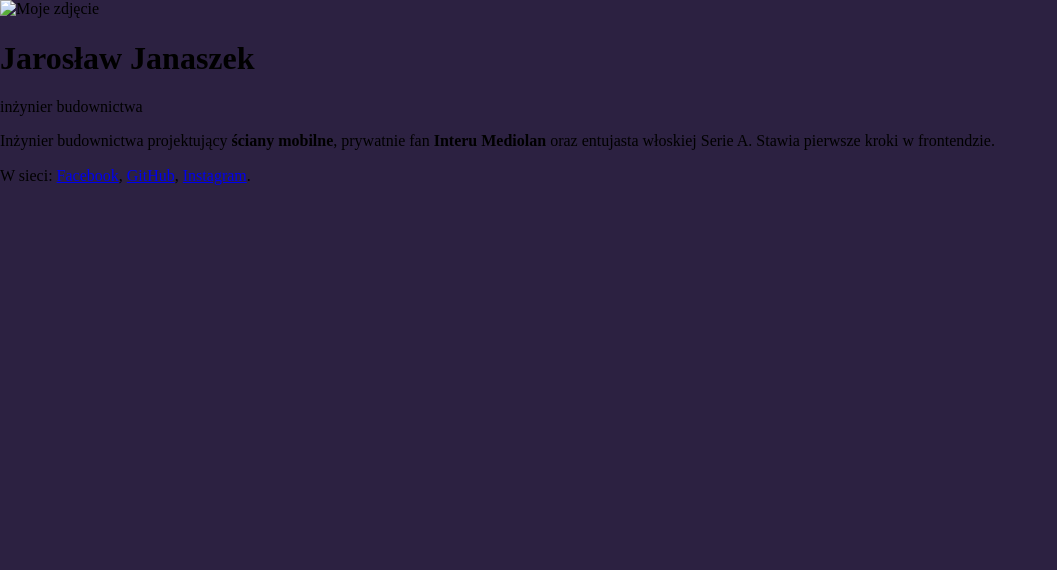
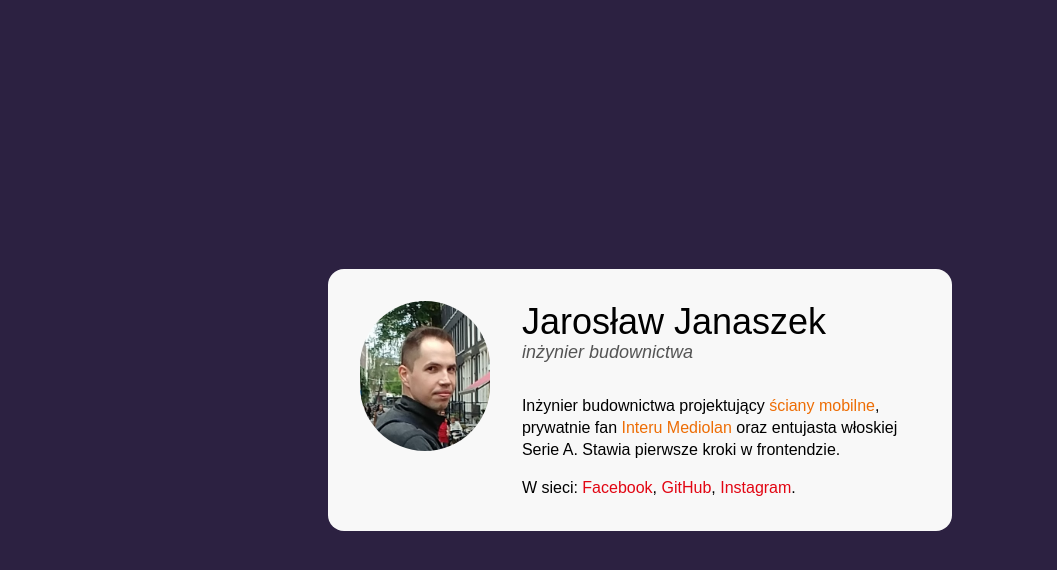
Before and after one commit to jaroslawjanaszek/my-card, a plain HTML site: page index.html in a window 1280 px wide. Shown: the whole page, without its empty margins (0-1057 px from the left). Drawn offline with Linux system fonts and the light colour scheme.

Commit message:
feat: styles

```diff
--- a/css/style.css
+++ b/css/style.css
@@ -3,9 +3,70 @@ html {
 }
 
 *, *:after, *:before {
-box-sizing: inherit;
+  box-sizing: inherit;
 }
 
 body {
   background: #2C2141;
+  min-height: 100vh;
+  padding: 16px;
+  display: flex;
+  align-items: center;
+  justify-content: center;
+  font-family: Arial, Helvetica, sans-serif;
 }
+
+.card {
+  background: #F8F8F8;
+  border-radius: 16px;
+  max-width: 624px;
+  width: 100%;
+  padding: 32px;
+}
+
+.person {
+  display: flex;
+  align-items: flex-start;
+}
+
+.person__description {
+  font-size: 16px;
+  line-height: 22px;
+}
+
+.person__description--last {
+  margin-bottom: 0;
+}
+
+.person__header {
+  margin-bottom: 32px;
+}
+
+.person__link {
+  color: #E20613;
+  text-decoration: none;
+}
+
+.person__name {
+  margin: 0;
+  font-weight: normal;
+  font-size: 36px;
+}
+
+.person__photo {
+  margin-right: 32px;
+  border-radius: 75px;
+  max-height: 150px;
+  max-width: 150px;
+}
+
+.person__position {
+  color: #545454;
+  font-style: italic;
+  font-size: 18px;
+}
+
+.person__special {
+  color: #ED6D05;
+  font-weight: normal;
+}
--- a/index.html
+++ b/index.html
@@ -14,16 +14,16 @@
 <body>
   <main class="card">
     <artice class="person">
-      <img class="person__photo" scr="" alt="Moje zdjęcie">
+      <img class="person__photo" src="img/foto.jpg" alt="Moje zdjęcie">
       <div>
         <header class="person__header">
           <h1 class="person__name">Jarosław Janaszek</h1>
           <span class="person__position">inżynier budownictwa</span>
         </header>
-        <p class="person__descrition">Inżynier budownictwa projektujący <strong class="person__special">ściany mobilne</strong>, prywatnie fan <strong class="person__special">Interu Mediolan</strong> oraz entujasta włoskiej Serie A. Stawia pierwsze kroki w frontendzie.
+        <p class="person__description">Inżynier budownictwa projektujący <strong class="person__special">ściany mobilne</strong>, prywatnie fan <strong class="person__special">Interu Mediolan</strong> oraz entujasta włoskiej Serie A. Stawia pierwsze kroki w frontendzie.
         </p>
-        <p class="person__descrition">
-          W sieci: <a href="#">Facebook</a>, <a href="#">GitHub</a>, <a href="#">Instagram</a>.
+        <p class="person__description person__description--last">
+          W sieci: <a class="person__link" href="#">Facebook</a>, <a class="person__link" href="#">GitHub</a>, <a class="person__link" href="#">Instagram</a>.
       </div>
     </artice>
 
```
Also changed, not shown: img/foto.jpg (added), 1 other file.
